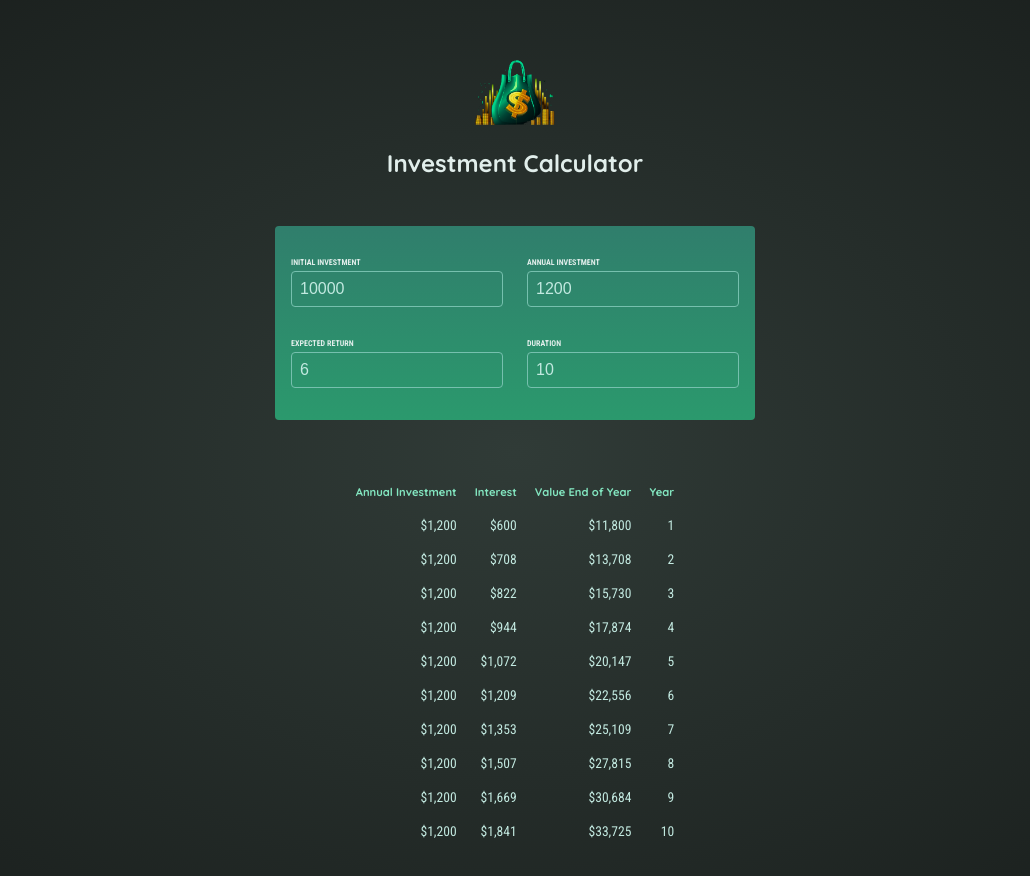
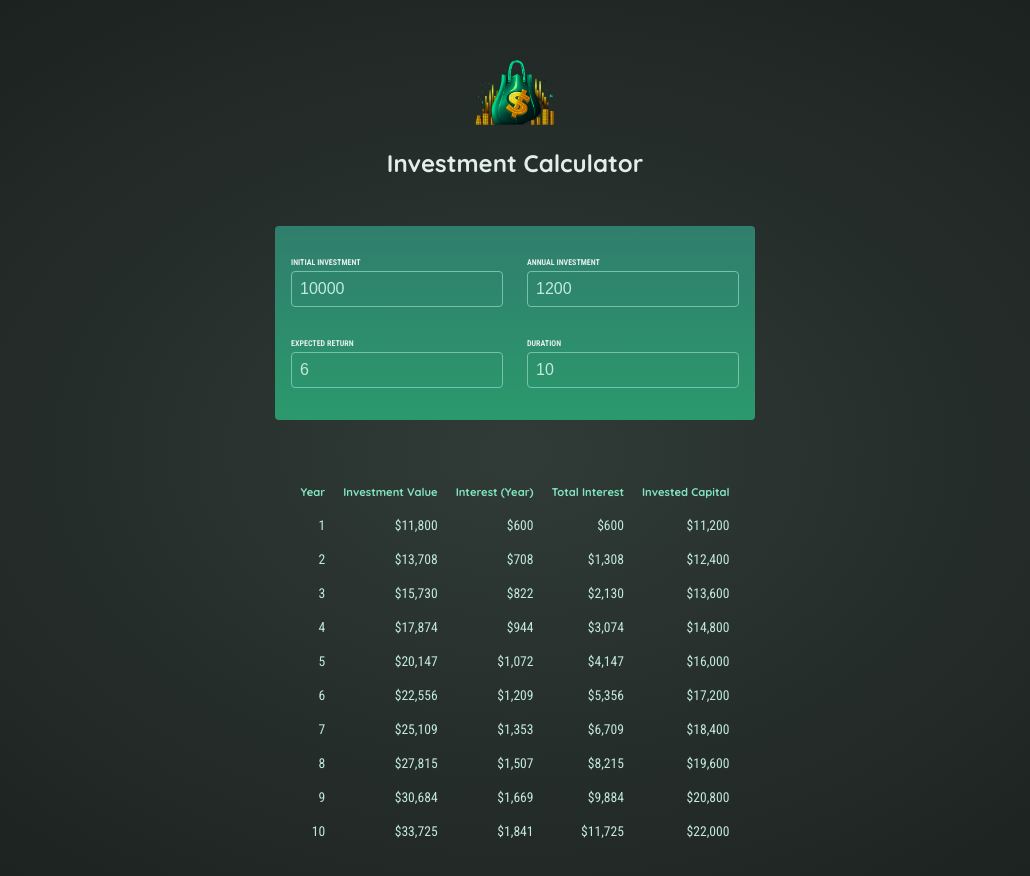
Before and after one commit to ernestoacosta75/investment-calculator, a React (Vite) app: page / in a window 1280 px wide. Shown: the top 876 px of the page, without its empty margins (125-1155 px from the left). Built offline with nearby package versions, Linux system fonts and the light colour scheme.

Commit message:
Outputting results in a list & deriving more values

```diff
--- a/src/features/Results/Results.jsx
+++ b/src/features/Results/Results.jsx
@@ -2,27 +2,37 @@
 
 const Results = ({ userInput }) => {
     const resultsData = calculateInvestmentResults(userInput);
+    const initialInvestment =
+        resultsData[0].valueEndOfYear - resultsData[0].interest - resultsData[0].annualInvestment;
     console.log("ResultsData", resultsData);
 
     return (<>
     <table id="result">
         <thead>
             <tr>
-                <th>Annual Investment</th>
-                <th>Interest</th>
-                <th>Value End of Year</th>
                 <th>Year</th>
+                <th>Investment Value</th>
+                <th>Interest (Year)</th>
+                <th>Total Interest</th>
+                <th>Invested Capital</th>
             </tr>
         </thead>
         <tbody>
-            {resultsData.map((result) => (
-                <tr key={result.year}>
-                    <td>{formatter.format(result.annualInvestment)}</td>
-                    <td>{formatter.format(result.interest)}</td>
-                    <td>{formatter.format(result.valueEndOfYear)}</td>
-                    <td>{result.year}</td>
+            {resultsData.map((yearData) => {
+                const totalInterest =
+                    yearData.valueEndOfYear -
+                    yearData.annualInvestment * yearData.year - initialInvestment;
+
+                const totalAmountInvested = yearData.valueEndOfYear - totalInterest;
+
+                return <tr key={yearData.year}>
+                    <td>{yearData.year}</td>
+                    <td>{formatter.format(yearData.valueEndOfYear)}</td>
+                    <td>{formatter.format(yearData.interest)}</td>
+                    <td>{formatter.format(totalInterest)}</td>
+                    <td>{formatter.format(totalAmountInvested)}</td>
                 </tr>
-            ))}
+            })}
         </tbody>
         </table>
         </>
```
